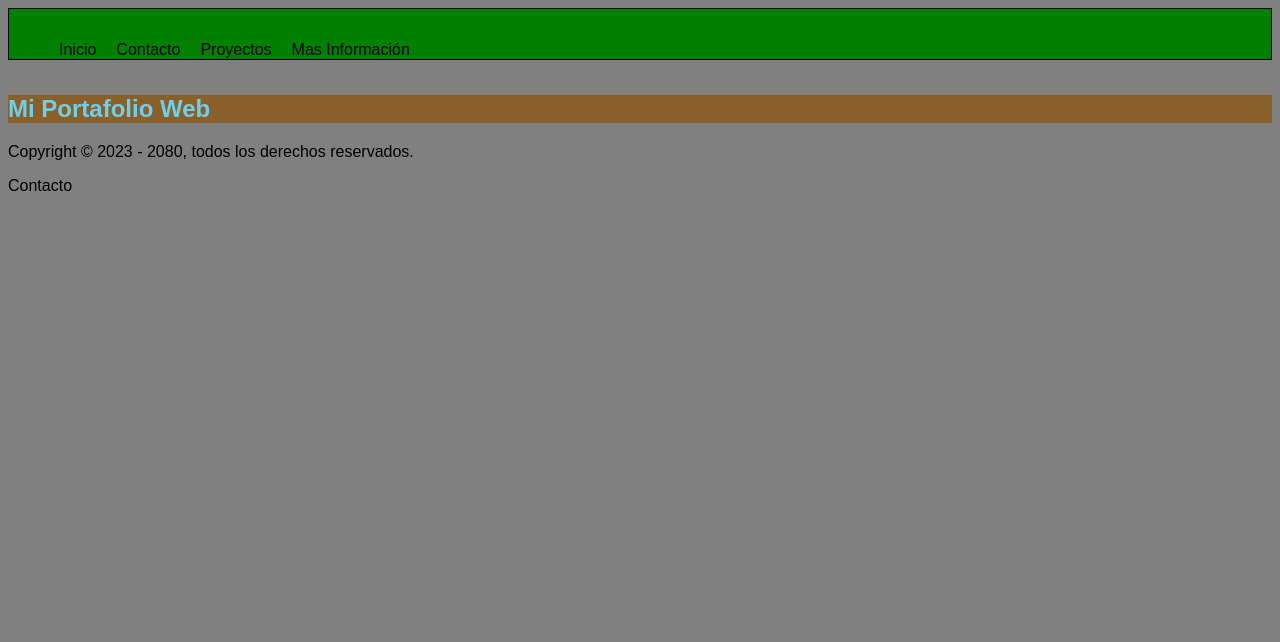
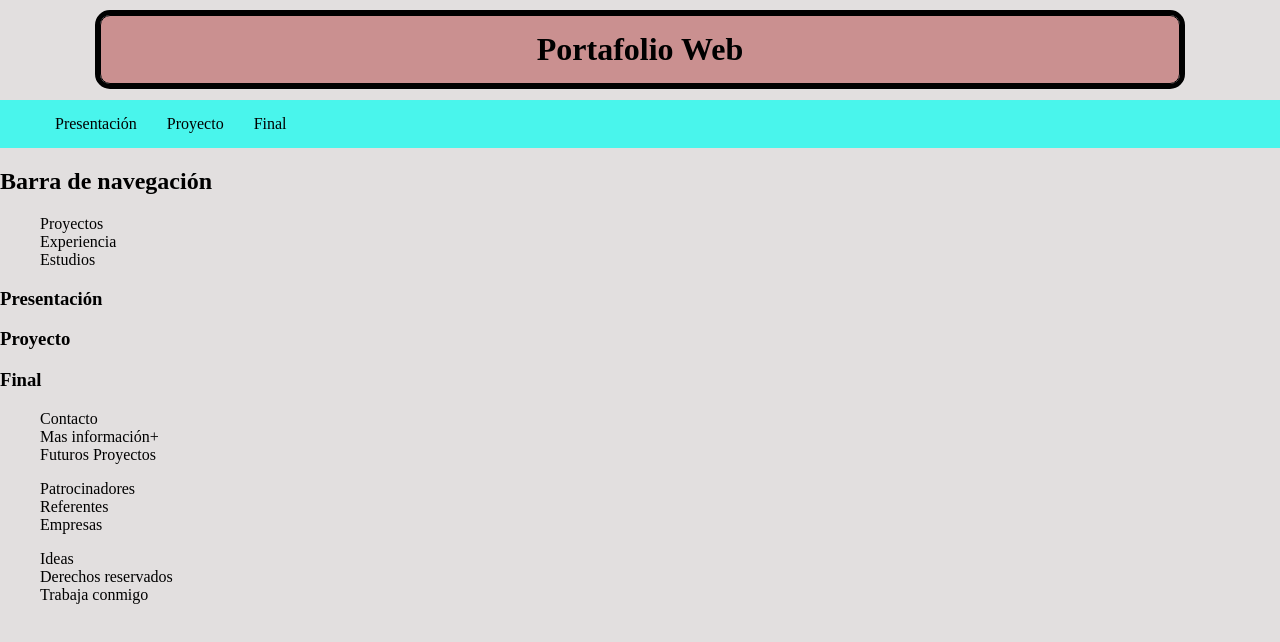
Before and after one commit to CrissMaster7/Oficial, a plain HTML site: page index.html in a window 1280 px wide. Drawn offline with Linux system fonts and the light colour scheme.

Commit message:
Actualizando HTML y Hoja de estilos

```diff
--- a/Estilos.css
+++ b/Estilos.css
@@ -1,26 +1,58 @@
 body{
-    background: gray;
-    font-family: Arial, Helvetica, sans-serif;
+    margin: 0;
+    background-color: rgb(226, 223, 223);
 }
 
-nav{
-    background: green;
-    height: 50px;
-    border: 1px solid black;
-    }
-
-nav ul li{
-    float: left;
-    list-style: none;
-    margin: 10px;
-    line-height: 30px;
+#Titulo{ /*Fondo y Margen*/
+    background-color: rgba(179, 66, 66, 0.5);
+    opacity: 10;
+    margin: 15px 100px 15px 100px;
+    padding: 15px;
 }
 
-.clearfix{
+#Titulo{ /*Borde*/
+    border-style: solid;
+    border-color: black;
+    border-radius: 10px;
+    border-width: 1px;
+    outline: 5px solid black;
+}
+
+#Titulo{ /*Estructura del texto*/
+    text-align: center;
+}
+
+.espacio{
     clear: both;
 }
 
-#Titulo{
-    background: rgb(138, 96, 42);
-    color: rgb(109, 207, 236);
+.barra{
+    display: flex;
+    list-style: none;
+    background-color: rgb(73, 245, 236);
+    opacity: 1;
 }
+
+.b1{
+    padding: 15px;
+}
+
+.barra2{
+    list-style: none;
+    flex-direction: ;
+}
+
+.b2{
+}
+
+.barra3{
+    list-style: none;
+}
+
+.barra4{
+    list-style: none;
+}
+
+.barra5{
+    list-style: none;
+}
--- a/index.html
+++ b/index.html
@@ -9,28 +9,69 @@
 </head>
 <body>
     <header>
+        <h1 id="Titulo">Portafolio Web</h1> <!--Titulo-->
+    </header>
+
+    <section> <!--Barra de Navegación en la Parte superior justo debajo del titulo-->
+
         <nav>
-            <ul>
-                <li>Inicio</li>
-                <li>Contacto</li>
-                <li>Proyectos</li>
-                <li>Mas Información</li>
+            <ul class="barra">
+                <li class="b1">Presentación</li>
+                <li class="b1">Proyecto</li>
+                <li class="b1">Final</li>
             </ul>
         </nav>
-
-        <div class="clearfix"></div>
-
-    </header>
-
-    <div id="Titulo">
-        <section>
-            <h1>Mi Portafolio Web</h1>
-        </section>
-    </div>
-    <footer>
-        <p>Copyright © 2023 - 2080, todos los derechos reservados.</p>
-        <p>Contacto</p>
-
-      </footer>
-</body>
+    </section>
+    <div class="espacio"></div>
+    <!--Titulo que va en la parte superior derecha Presentando la barra de navegación lateral-->
+    <section>
+            <h2>Barra de navegación</h2>
+    </section>
+    <!--Barra de navegación lateral-->
+    <section>
+        <nav>
+            <ul class="barra2">
+                <li class="b2">Proyectos</li>
+                <li class="b2">Experiencia</li>
+                <li class="b2">Estudios</li>
+            </ul>
+        </nav>
+    </section>
+    <!--Presentación del proyecto-->
+    <section>
+        <h3>Presentación</h3>
+    </section>
+    <section>
+        <h3>Proyecto</h3>
+    </section>
+    <section>
+        <h3>Final</h3>
+    </section>
+    <!--Pie de página-->
+    <section>
+        <footer>
+            <nav> <!--Primera sección del pié de página-->
+                <ul class="barra3">
+                    <li>Contacto</li>
+                    <li>Mas información+</li>
+                    <li>Futuros Proyectos</li>
+                </ul>
+            </nav>
+            <nav> <!-- Segunda sección del pié de página -->
+                <ul class="barra4">
+                    <li>Patrocinadores</li>
+                    <li>Referentes</li>
+                    <li>Empresas</li>
+                </ul>
+            </nav>
+            <nav> <!-- Tercera sección del pié de página -->
+                <ul class="barra5">
+                    <li>Ideas</li>
+                    <li>Derechos reservados</li>
+                    <li>Trabaja conmigo</li>
+                </ul>
+            </nav>
+        </footer>
+    </section>
+    </body>
 </html>
```
